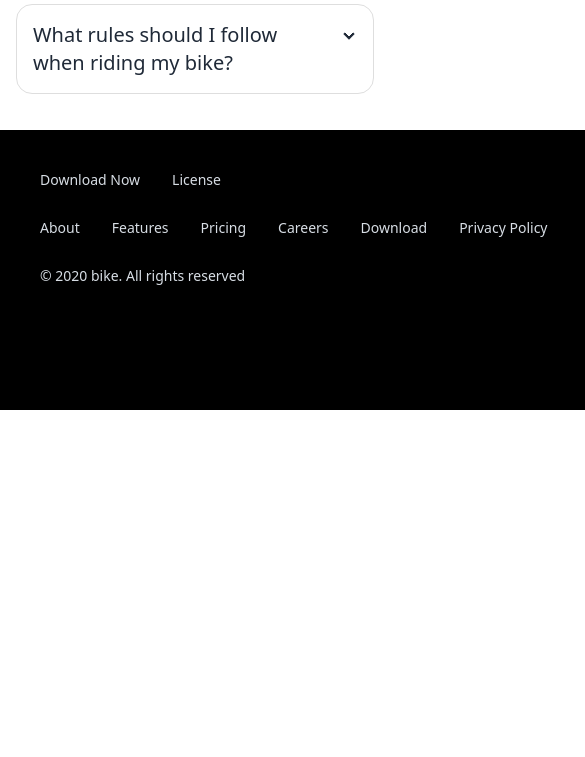
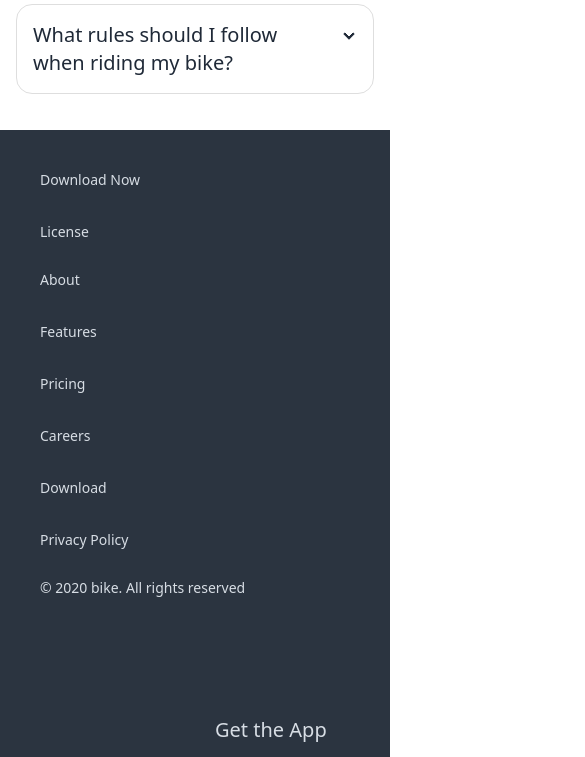
Before and after one commit to DurjoyHossain1/Biker-Zone, a plain HTML site: page index.html in a window 390 px wide. Shown: the part 7260-8017 px from the top of the page, 585 px wide, since content can reach past the window. Before the commit the page ends 7727 px from the top, so only its background shows below. Drawn offline with nearby package versions, Linux system fonts and the light colour scheme.

Commit message:
Clear Code

```diff
--- a/index.html
+++ b/index.html
@@ -462,13 +462,13 @@
       </section>
     </main>
 
-    <footer class="footer p-10 h-[280px] bg-neutral text-neutral-content w-[1440px] bg-black mx-auto">
+    <footer class="footer p-10 h-[280px] bg-neutral text-neutral-content h-screen lg:w-[1440px] lg:bg-black lg:mx-auto">
       <div>
-        <div class="flex gap-8">
+        <div class="flex flex-col lg:flex-row gap-8">
           <a href="">Download Now</a>
           <a href="">License</a>
         </div>
-        <div class="flex gap-8 mt-5">
+        <div class="flex flex-col lg:flex-row gap-8 mt-5">
           <a href="">About </a>
           <a href="">Features</a>
           <a href="">Pricing </a>
```
